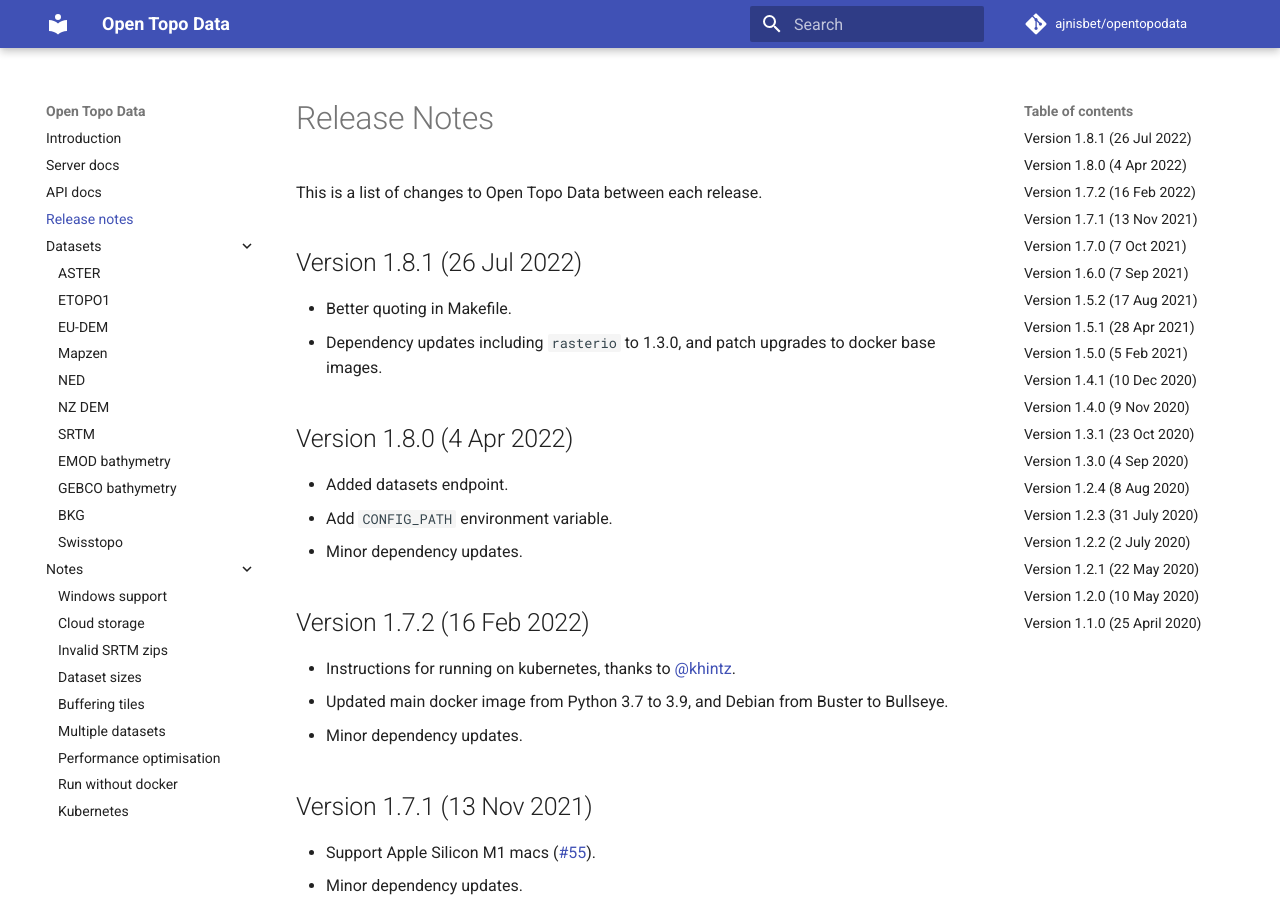
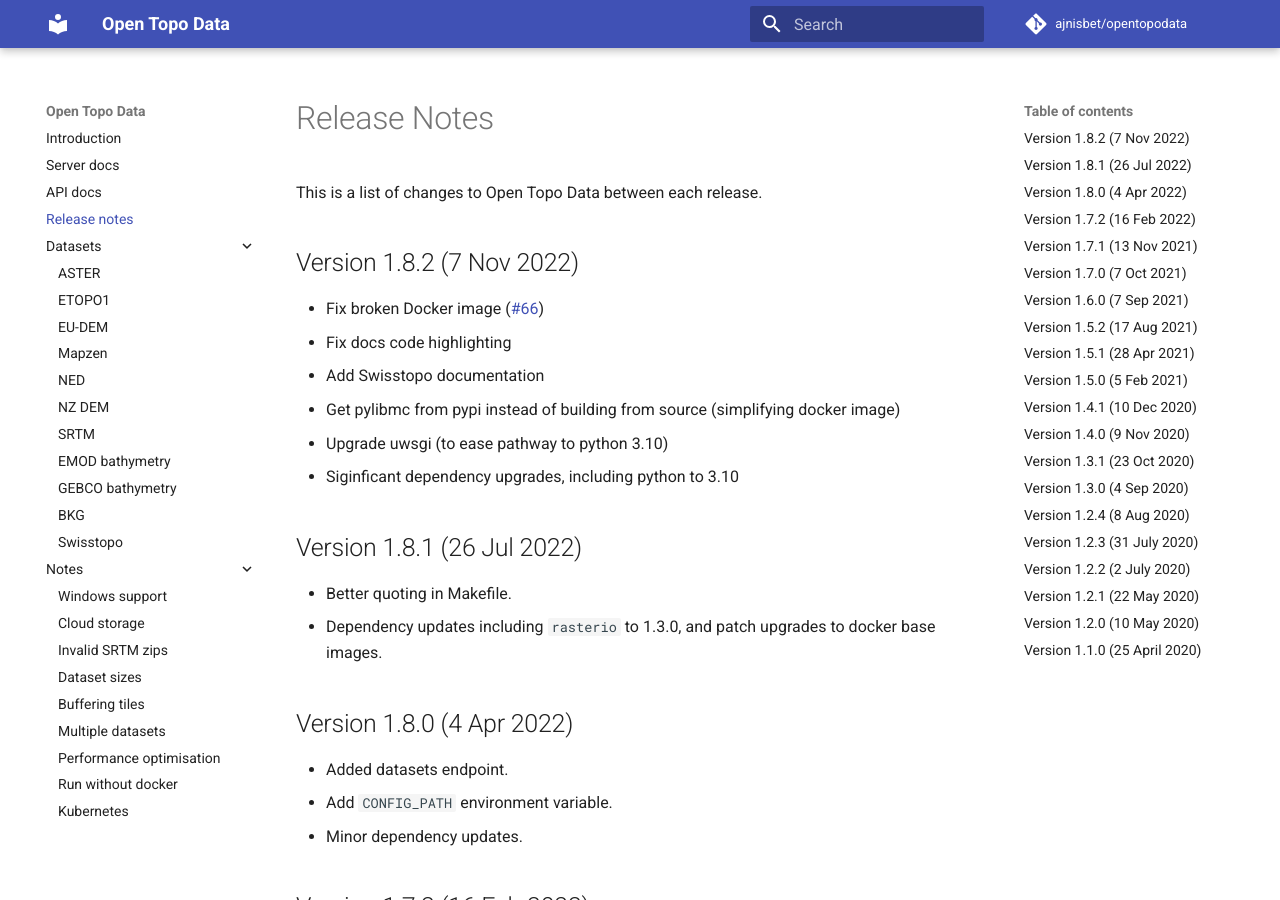
Before and after one commit to ajnisbet/opentopodata, an MkDocs documentation site: the page built from docs/changelog.md, in a window 1280 px wide and 900 px high. Built offline with MkDocs 1.6.1 and Material for MkDocs 9.7.7, drawn with Linux system fonts in a browser that asks for light colours; comment, search, counter and statistics services are not loaded.

Commit message:
Fix docker image
Fixes https://github.com/ajnisbet/opentopodata/issues/66

```diff
--- a/docs/changelog.md
+++ b/docs/changelog.md
@@ -3,15 +3,15 @@
 This is a list of changes to Open Topo Data between each release.
 
 
-<!--
-## Version 1.8.2 (?)
+## Version 1.8.2 (7 Nov 2022)
 
+* Fix broken Docker image ([#66](https://github.com/ajnisbet/opentopodata/issues/66))
 * Fix docs code highlighting
 * Add Swisstopo documentation
 * Get pylibmc from pypi instead of building from source (simplifying docker image)
 * Upgrade uwsgi (to ease pathway to python 3.10)
-* Siginficant dependency upgrades, including python to 3.10.
--->
+* Siginficant dependency upgrades, including python to 3.10
+
 
 ## Version 1.8.1 (26 Jul 2022)
 
```
Also changed, not shown: requirements.txt (+16 -16 lines), 1 other file.
